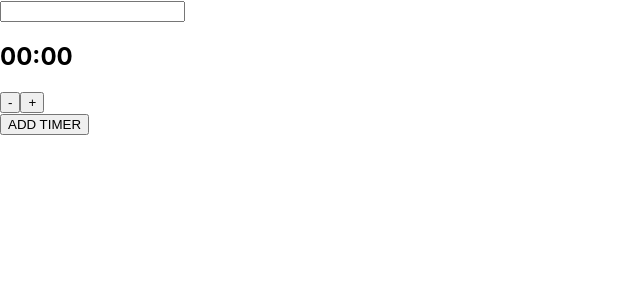
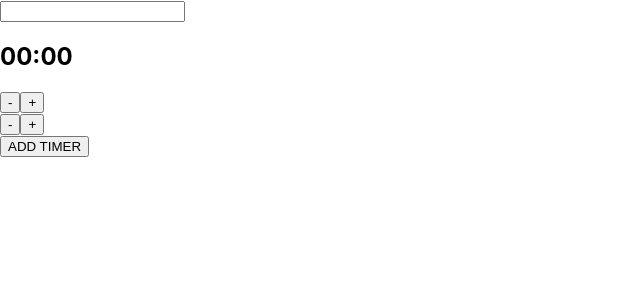
Before and after one commit to deadbelly/kj-timer, a React (Create React App) app: page / in a window 1280 px wide. Shown: the top 300 px of the page, without its empty margins (0-640 px from the left). Built offline with nearby package versions, Linux system fonts and the light colour scheme.

Commit message:
Split form timer controls into minutes and seconds

```diff
--- a/src/components/TimerCreator.js
+++ b/src/components/TimerCreator.js
@@ -15,25 +15,29 @@ class TimerCreator extends React.Component {
     this.setState({title: event.target.value})
   }
 
-  increment = (event) => {
+  increment = (unit, event) => {
     event.preventDefault()
-    this.setState({seconds: this.state.seconds + 1})
+    this.setState({seconds: this.state.seconds + unit})
   }
 
-  decrement = (event) => {
+  decrement = (unit, event) => {
     event.preventDefault()
     if (this.state.seconds - 1 > -1) {
-      this.setState({seconds: this.state.seconds - 1})
+      this.setState({seconds: this.state.seconds - unit})
     }
   }
 
-  startHold = (callback, event) => {
-    this.setState({interval: 'awaiting'})
+  speedUp = (callback, unit, event) => {
     setTimeout(() => {
       if (this.state.interval === 'awaiting') {
-        this.setState({interval: setInterval(callback, 50 , event)})
+        this.setState({interval: setInterval(callback, 75, unit, event)})
       }
     }, 1000)
+  }
+
+  startHold = (callback, unit, event) => {
+    this.setState({interval: 'awaiting'})
+    this.speedUp(callback, unit, event)
   }
 
   cancelHold = () => {
@@ -61,13 +65,14 @@ class TimerCreator extends React.Component {
         />
         <h2>{timeFormater.format(this.state.seconds)}</h2>
         <div className="time-control">
+          <div className="time-control--minutes">
             <button
               onClick={event => {
                 event.preventDefault()
               }}
               onMouseDown={event => {
-              this.decrement(event)
-              this.startHold(this.decrement, event)
+                this.decrement(60, event)
+                this.startHold(this.decrement, 60, event)
               }}
               onMouseUp={this.cancelHold}
             >-</button>
@@ -76,11 +81,34 @@ class TimerCreator extends React.Component {
                 event.preventDefault()
               }}
               onMouseDown={event => {
-              this.increment(event)
-              this.startHold(this.increment, event)
+                this.increment(60, event)
+                this.startHold(this.increment, 60, event)
               }}
               onMouseUp={this.cancelHold}
             >+</button>
+          </div>
+          <div className="time-control--seconds">
+            <button
+              onClick={event => {
+                event.preventDefault()
+              }}
+              onMouseDown={event => {
+                this.decrement(1, event)
+                this.startHold(this.decrement, 1, event)
+              }}
+              onMouseUp={this.cancelHold}
+            >-</button>
+            <button
+              onClick={event => {
+                event.preventDefault()
+              }}
+              onMouseDown={event => {
+                this.increment(1, event)
+                this.startHold(this.increment, 1, event)
+              }}
+              onMouseUp={this.cancelHold}
+            >+</button>
+          </div>
         </div>
         <button onClick={this.handleSubmit}>ADD TIMER</button>
       </form>
```
Lines whose indentation alone changed are shown as unchanged.
